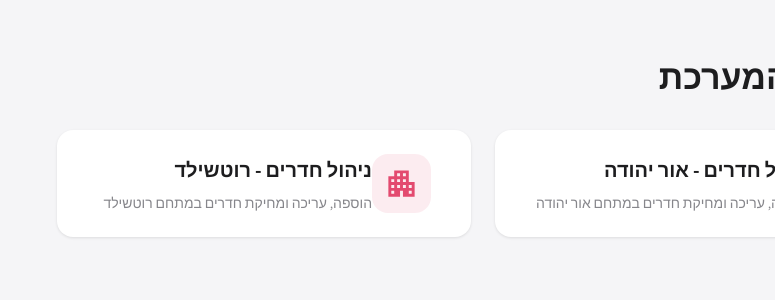
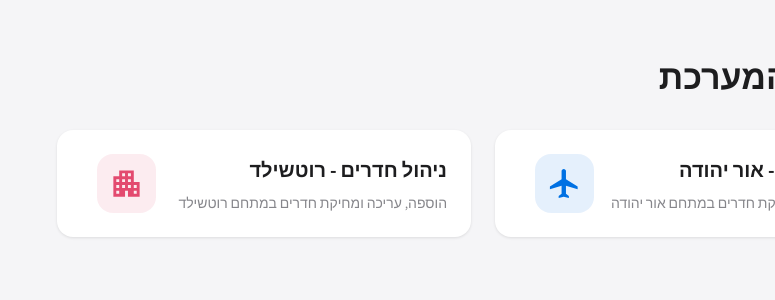
Before and after one commit to Hezi12/diam, a React (Create React App) app in the folder client/: page /settings in a window 1280 px wide. Shown: the top 300 px of the page, without its empty margins (505-1280 px from the left). Built offline with nearby package versions, Linux system fonts and the light colour scheme; sample sign-in values are in the browser's storage.

Commit message:
העברת אייקונים לצד שמאל בדף ההגדרות

```diff
--- a/client/src/pages/settings/Settings.js
+++ b/client/src/pages/settings/Settings.js
@@ -26,6 +26,7 @@ const Settings = () => {
               textDecoration: 'none',
               display: 'flex',
               alignItems: 'center',
+              justifyContent: 'space-between',
               borderRadius: 2,
               transition: 'all 0.2s',
               '&:hover': {
@@ -35,6 +36,14 @@ const Settings = () => {
               }
             }}
           >
+            <Box>
+              <Typography variant="h6" color="inherit" gutterBottom sx={{ fontWeight: 'bold' }}>
+                ניהול חדרים - אור יהודה
+              </Typography>
+              <Typography variant="body2" color="text.secondary">
+                הוספה, עריכה ומחיקת חדרים במתחם אור יהודה
+              </Typography>
+            </Box>
             <Box
               sx={{
                 bgcolor: 'rgba(0, 113, 227, 0.1)',
@@ -44,18 +53,10 @@ const Settings = () => {
                 alignItems: 'center',
                 justifyContent: 'center',
                 borderRadius: 2,
-                mr: 2,
+                ml: 2,
               }}
             >
               <FlightIcon fontSize="large" />
-            </Box>
-            <Box>
-              <Typography variant="h6" color="inherit" gutterBottom sx={{ fontWeight: 'bold' }}>
-                ניהול חדרים - אור יהודה
-              </Typography>
-              <Typography variant="body2" color="text.secondary">
-                הוספה, עריכה ומחיקת חדרים במתחם אור יהודה
-              </Typography>
             </Box>
           </Paper>
         </Grid>
@@ -70,6 +71,7 @@ const Settings = () => {
               textDecoration: 'none',
               display: 'flex',
               alignItems: 'center',
+              justifyContent: 'space-between',
               borderRadius: 2,
               transition: 'all 0.2s',
               '&:hover': {
@@ -79,6 +81,14 @@ const Settings = () => {
               }
             }}
           >
+            <Box>
+              <Typography variant="h6" color="inherit" gutterBottom sx={{ fontWeight: 'bold' }}>
+                ניהול חדרים - רוטשילד
+              </Typography>
+              <Typography variant="body2" color="text.secondary">
+                הוספה, עריכה ומחיקת חדרים במתחם רוטשילד
+              </Typography>
+            </Box>
             <Box
               sx={{
                 bgcolor: 'rgba(227, 74, 111, 0.1)',
@@ -88,18 +98,10 @@ const Settings = () => {
                 alignItems: 'center',
                 justifyContent: 'center',
                 borderRadius: 2,
-                mr: 2,
+                ml: 2,
               }}
             >
               <ApartmentIcon fontSize="large" />
-            </Box>
-            <Box>
-              <Typography variant="h6" color="inherit" gutterBottom sx={{ fontWeight: 'bold' }}>
-                ניהול חדרים - רוטשילד
-              </Typography>
-              <Typography variant="body2" color="text.secondary">
-                הוספה, עריכה ומחיקת חדרים במתחם רוטשילד
-              </Typography>
             </Box>
           </Paper>
         </Grid>
```
